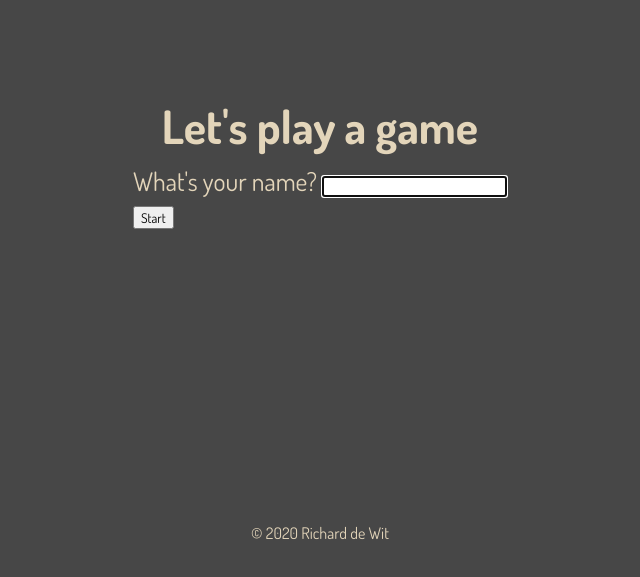
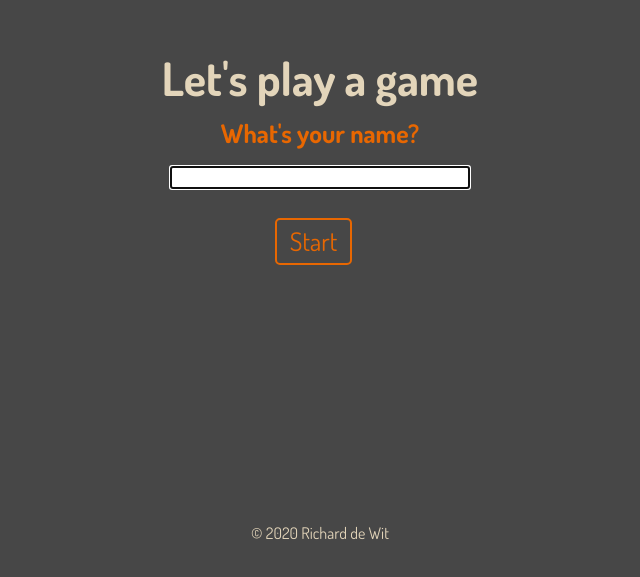
Before and after one commit to richarddewit/RichardDeWit.github.io, a Svelte app: page / in a window 1280 px wide. Shown: the part 171-748 px from the top of the page, without its empty margins (320-960 px from the left). Built offline with nearby package versions, Linux system fonts and the light colour scheme; some icons are missing.

Commit message:
Add Sass support

```diff
--- a/package.json
+++ b/package.json
@@ -2,13 +2,19 @@
   "name": "svelte-app",
   "version": "1.0.0",
   "devDependencies": {
+    "autoprefixer": "^9.7.3",
     "babel-eslint": "^10.0.3",
     "cross-env": "^5.2.0",
     "css-loader": "^2.1.1",
     "eslint": "^6.8.0",
     "mini-css-extract-plugin": "^0.6.0",
+    "node-sass": "^4.13.0",
+    "optimize-css-assets-webpack-plugin": "^5.0.3",
+    "postcss-loader": "^3.0.0",
+    "postcss-preset-env": "^6.7.0",
     "prettier": "^1.19.1",
     "prettier-plugin-svelte": "^0.7.0",
+    "sass-loader": "^8.0.1",
     "serve": "^11.0.0",
     "style-loader": "^0.23.1",
     "svelte": "^3.0.0",
--- a/public/global.css
+++ /dev/null
@@ -1,58 +0,0 @@
-/*
- * Off-white: #e3d5ba
- * Orange:    #e86701
- * Gray:      #474747
- */
-
-*, *::before, *::after {
-  box-sizing: border-box;
-}
-
-html,
-body {
-  margin: 0;
-  padding: 0;
-}
-
-html {
-  font-size: 100%;
-}
-
-body {
-  position: relative;
-  min-height: 100vh;
-  overflow-x: hidden;
-  background-color: #474747;
-  color: #4dd827, #67f100, #eeff08, #13ff29, #000;
-  color: #e3d5ba, #e86701, #474747;
-  color: #e3d5ba;
-}
-
-body,
-button {
-  font-family: "Dosis", sans-serif;
-}
-
-h1 {
-  font-size: 1.8em;
-  line-height: 1.1;
-  margin: 0 0 .3em;
-}
-
-p {
-  margin: 0 0 .3em;
-}
-
-a {
-  color: #e86701;
-  text-decoration: none;
-}
-
-a:hover {
-  color: #e3d5ba;
-  transition: color .15s ease;
-}
-
-small {
-  font-size: 60%;
-}
--- a/public/index.html
+++ b/public/index.html
@@ -8,11 +8,10 @@
   <meta name="theme-color" content="#e86701">
   <link rel="icon" type="image/png" sizes="16x16" href="/favicon.png">
 
-  <title>Soon&trade; &middot; Richard de Wit</title>
+  <title>Richard de Wit &middot; Full &equiv; Developer</title>
 
   <link rel="stylesheet" href="dosis.css" />
   <link rel="stylesheet" href="font-awesome.min.css" >
-  <link rel="stylesheet" href="global.css">
   <link rel="stylesheet" href="bundle.css">
 
   <script defer src="bundle.js"></script>
--- a/src/main.js
+++ b/src/main.js
@@ -1,3 +1,4 @@
+import "@/style/main.scss";
 import App from "@/App.svelte";
 
 const app = new App({
--- /dev/null
+++ b/src/style/main.scss
@@ -0,0 +1,100 @@
+$white: #e3d5ba;
+$orange: #e86701;
+$gray: #474747;
+
+*,
+*::before,
+*::after {
+  box-sizing: border-box;
+}
+
+html,
+body {
+  margin: 0;
+  padding: 0;
+}
+
+html {
+  font-size: 100%;
+}
+
+body {
+  position: relative;
+  min-height: 100vh;
+  overflow-x: hidden;
+  background-color: $gray;
+  color: $white;
+}
+
+body,
+button,
+input,
+textarea {
+  font-family: "Dosis", sans-serif;
+}
+
+h1,
+p {
+  text-align: center;
+}
+
+h1 {
+  font-size: 1.8em;
+  line-height: 1.1;
+  margin: 0 0 0.3em;
+}
+
+p {
+  margin: 0 0 0.3em;
+}
+
+a {
+  color: $orange;
+  text-decoration: none;
+
+  &:hover {
+    color: $white;
+    transition: color 0.15s ease;
+  }
+}
+
+small {
+  font-size: 60%;
+}
+
+hr {
+  width: 100%;
+  border: 1px dashed $orange;
+}
+
+label,
+input {
+  display: inline-block;
+  margin: 0 0 0.3em;
+  width: 100%;
+  max-width: 300px;
+}
+
+.form-control {
+  margin-bottom: 1em;
+}
+
+label {
+  color: $orange;
+  font-weight: bold;
+}
+
+form {
+  text-align: center;
+}
+
+button {
+  font-size: 1em;
+  display: inline-block;
+  color: $orange;
+  border: 2px solid $orange;
+  background: none;
+  margin: 0 0.5em 0.5em 0;
+  padding: 0.2em 0.5em;
+  border-radius: 5px;
+}
--- a/webpack.config.js
+++ b/webpack.config.js
@@ -1,4 +1,6 @@
 const MiniCssExtractPlugin = require("mini-css-extract-plugin");
+const OptimizeCssAssetsPlugin = require("optimize-css-assets-webpack-plugin");
+const TerserPlugin = require("terser-webpack-plugin");
 const path = require("path");
 
 const mode = process.env.NODE_ENV || "development";
@@ -28,6 +30,7 @@ module.exports = {
         use: {
           loader: "svelte-loader",
           options: {
+            dev: !prod,
             emitCss: true,
             hotReload: true,
           },
@@ -44,6 +47,22 @@ module.exports = {
           "css-loader",
         ],
       },
+      {
+        test: /\.scss$/,
+        enforce: "pre",
+        use: [
+          MiniCssExtractPlugin.loader,
+          "css-loader",
+          {
+            loader: "postcss-loader",
+            options: {
+              ident: "postcss",
+              plugins: [require("autoprefixer")],
+            },
+          },
+          "sass-loader",
+        ],
+      },
     ],
   },
   mode,
@@ -52,5 +71,13 @@ module.exports = {
       filename: "[name].css",
     }),
   ],
+  optimization: {
+    minimizer: [
+      new OptimizeCssAssetsPlugin({
+        cssProcessorOptions: { map: { inline: false } },
+      }),
+      new TerserPlugin(),
+    ],
+  },
   devtool: prod ? false : "source-map",
 };
```
Also changed, not shown: .browserslistrc (added).
